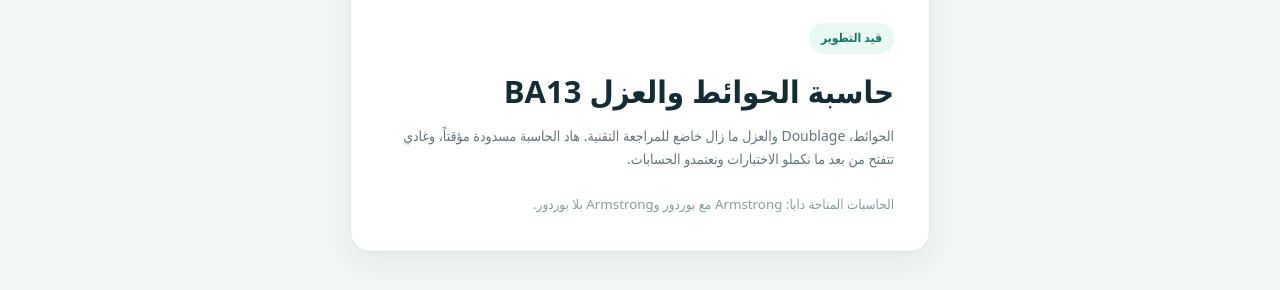
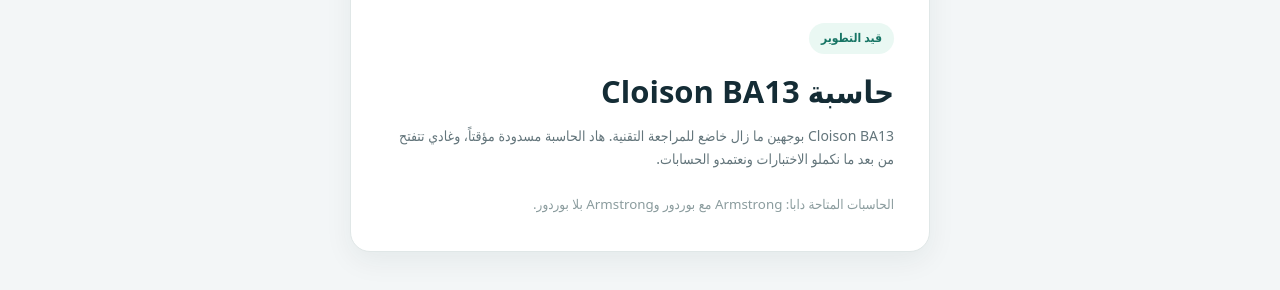
Before and after one commit to khaliyoussef5/assassat-khali-app, a website: page public/calculators/walls/index.html in a window 1280 px wide. Shown: the part 350-640 px from the top of the page. Drawn offline with Linux system fonts and the light colour scheme.

Commit message:
Update locked Cloison BA13 product naming without insulation on preview branch

```diff
--- a/public/calculators/walls/index.html
+++ b/public/calculators/walls/index.html
@@ -16,7 +16,7 @@
 <link rel="stylesheet" href="../../assets/ak-calculator-nav.css">
 <meta name="robots" content="noindex,nofollow">
 <meta name="theme-color" content="#112c36">
-<title>حاسبة الحوائط والعزل BA13 — قيد التطوير | ASSASSAT KHALI</title>
+<title>حاسبة Cloison BA13 — قيد التطوير | ASSASSAT KHALI</title>
 <style>
 :root{color-scheme:light}
 *{box-sizing:border-box}
@@ -36,8 +36,8 @@ small{display:block;margin-top:19px;color:#8b9c9e}
 <main>
 <div class="brand"><img src="../../assets/logo-assassat-khali.webp" width="42" height="46" alt="" style="object-fit:contain;background:#fff;border:1px solid #dce8e5;border-radius:9px;padding:3px">ASSASSAT KHALI — OUTIL TECHNIQUE</div>
 <span class="eyebrow">قيد التطوير</span>
-<h1>حاسبة الحوائط والعزل BA13</h1>
-<p>الحوائط، Doublage والعزل ما زال خاضع للمراجعة التقنية. هاد الحاسبة مسدودة مؤقتاً، وغادي تتفتح من بعد ما نكملو الاختبارات ونعتمدو الحسابات.</p>
+<h1>حاسبة Cloison BA13</h1>
+<p>Cloison BA13 بوجهين ما زال خاضع للمراجعة التقنية. هاد الحاسبة مسدودة مؤقتاً، وغادي تتفتح من بعد ما نكملو الاختبارات ونعتمدو الحسابات.</p>
 <small>الحاسبات المتاحة دابا: Armstrong مع بوردور وArmstrong بلا بوردور.</small>
 </main>
 </body>
```
